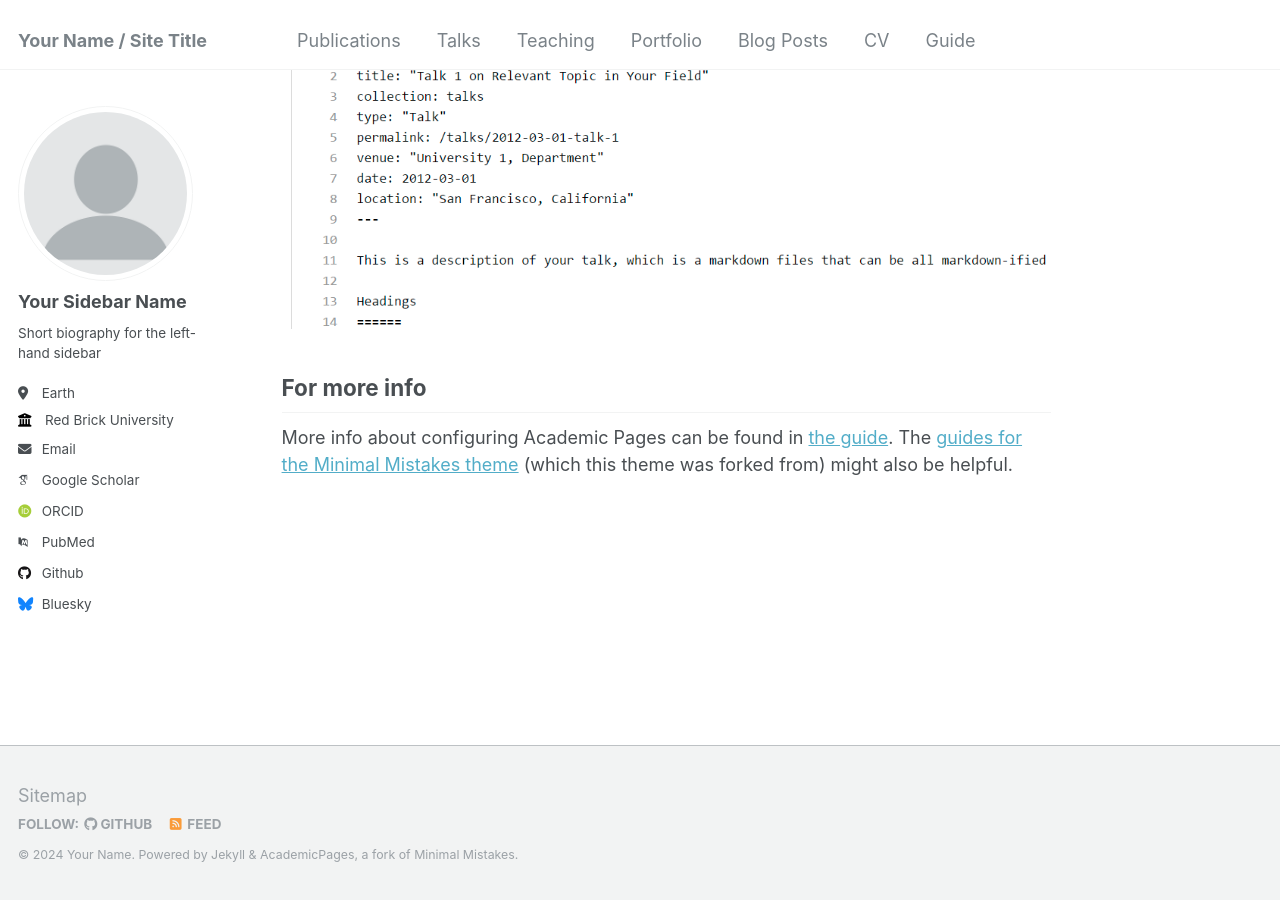
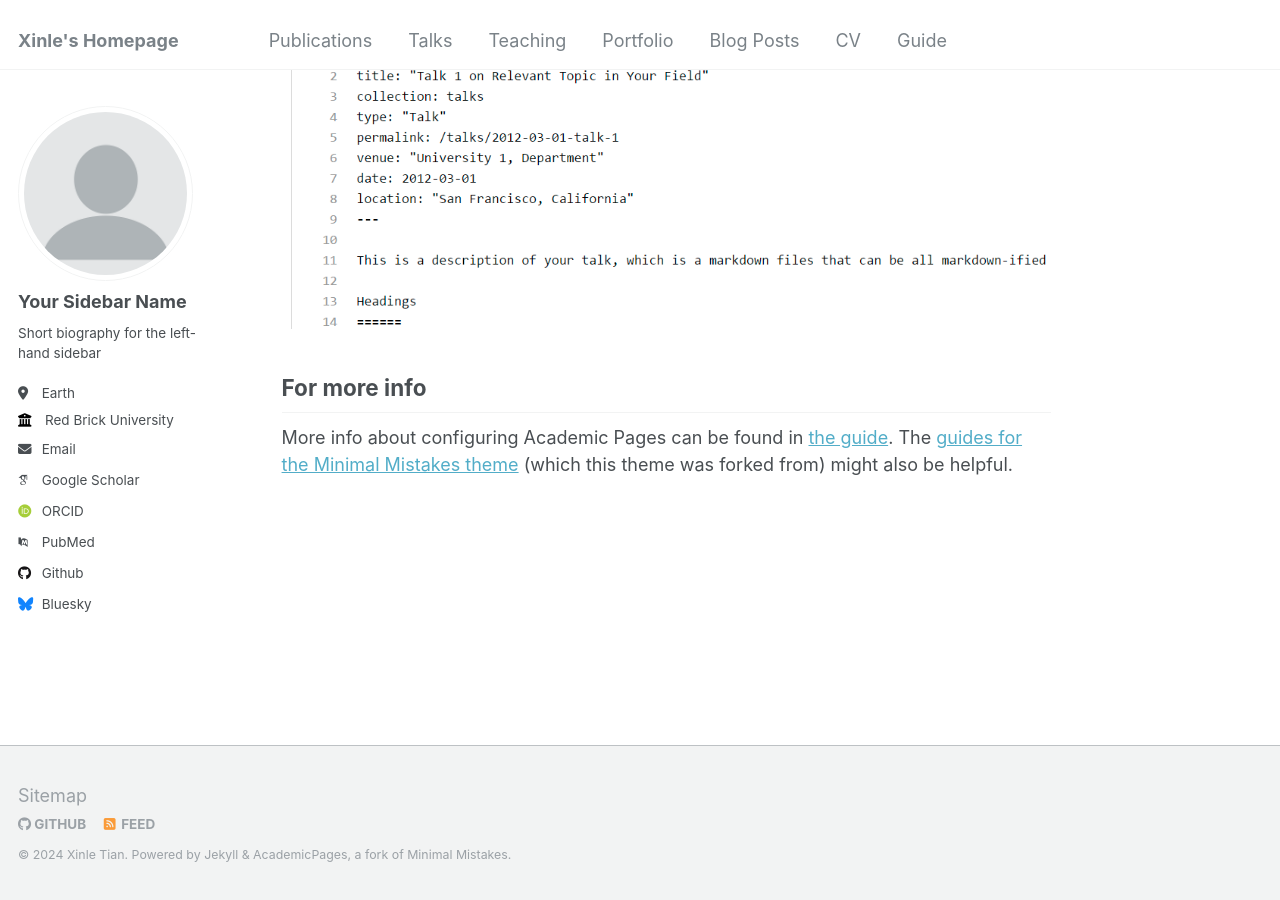
Before and after one commit to xinlet/xinlet.github.io, a Jekyll site: the page built from _pages/about.md, in a window 1280 px wide and 900 px high, scrolled down 2660 px. Built offline with Jekyll 4.4.1, drawn with Linux system fonts in a browser that asks for light colours; some web fonts are replaced.

Commit message:
Update _config.yml

```diff
--- a/_config.yml
+++ b/_config.yml
@@ -7,14 +7,14 @@
 # server process.
 
 # Basic Site Settings
-locale                   : "en-US"
-title                    : "Your Name / Site Title"
+locale                   : "en-UK"
+title                    : "Xinle's Homepage"
 title_separator          : "-"
-name                     : &name "Your Name"
-description              : &description "personal description"
-url                      : https://academicpages.github.io # the base hostname & protocol for your site e.g. "https://mmistakes.github.io"
+name                     : &name "Xinle Tian"
+description              : &description "Statistician"
+url                      : https://xinlet.github.io # the base hostname & protocol for your site e.g. "https://mmistakes.github.io"
 baseurl                  : "" # the subpath of your site, e.g. "/blog"
-repository               : "academicpages/academicpages.github.io"
+repository               : "xinlet/xinlet.github.io"
 
 # Site Author - The following control what appear as part of the author content on the side bar.
 #               If a field is blank the icon and link will not appear, otherwise it will be shown.
```
